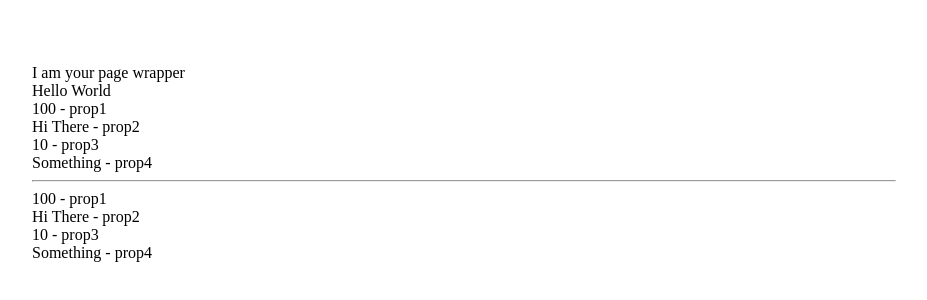
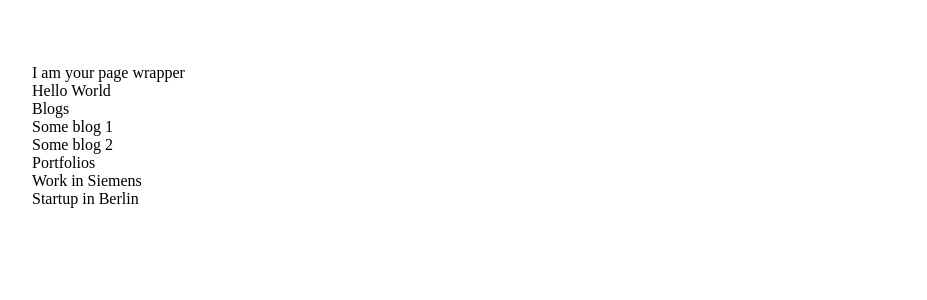
Before and after one commit to Jerga99/next-app-router, a Next.js app: page / in a window 1280 px wide. Shown: the part 144-444 px from the top of the page, without its empty margins (176-1103 px from the left). Built offline with nearby package versions, Linux system fonts and the light colour scheme.

Commit message:
Display Blogs and Portfolios

```diff
--- a/src/app/page.js
+++ b/src/app/page.js
@@ -2,31 +2,25 @@
 import blogs from "@/content/blogs.json";
 import portfolios from "@/content/portfolios.json";
 
-const items2 = [
-  {value: 100, prop: "prop1"},
-  {value: "Hi There",  prop: "prop2"},
-  {value: 10,  prop: "prop3"},
-  {value: "Something",  prop: "prop4"}
-];
 
 export default function Home() {
-
-  const displayItems = () =>
-    items2.map(item =>
-      <div key={item.value}>{item.value} - {item.prop}</div>
-    );
-
 
   return (
     <>
       <div>Hello World</div>
       <div>
-        { displayItems() }
-
-        <hr></hr>
-        { items2.map(obj =>
-          <div key={obj.value}>{obj.value} - {obj.prop}</div>
-        )}
+        <div>Blogs</div>
+        <div>
+          { blogs.map(blog =>
+            <div key={blog.id}>{blog.title}</div>
+          )}
+        </div>
+        <div>Portfolios</div>
+        <div>
+          { portfolios.map(portfolio =>
+            <div key={portfolio.id}>{portfolio.title}</div>
+          )}
+        </div>
       </div>
     </>
   )
```
